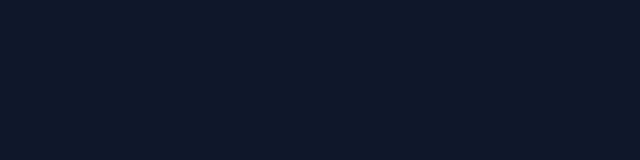
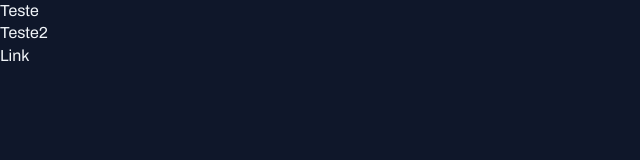
Before and after one commit to Samugador330/fullstack-projeto-portal-de-noticias, a plain HTML site: page index.html in a window 1280 px wide. Shown: the whole page, without its empty margins (0-640 px from the left). Drawn offline with Linux system fonts and the light colour scheme.

Commit message:
aplicando fontes no projeto

```diff
--- a/index.html
+++ b/index.html
@@ -1,12 +1,17 @@
 <!DOCTYPE html>
 <html lang="pt-br">
 <head>
+  <link rel="preconnect" href="https://fonts.googleapis.com">
+<link rel="preconnect" href="https://fonts.gstatic.com" crossorigin>
   <meta charset="UTF-8">
   <meta name="viewport" content="width=device-width, initial-scale=1.0">
   <title>Portal de Notícias</title>
   <link rel="stylesheet" href="styles/index.css">
+  <link href="https://fonts.googleapis.com/css2?family=Archivo:ital,wght@0,100..900;1,100..900&family=Poppins:wght@400;700&family=Roboto:ital,wght@0,100;0,300;0,400;0,500;0,700;0,900;1,100;1,300;1,400;1,500;1,700;1,900&display=swap" rel="stylesheet">
 </head>
 <body>
-
+  <h1>Teste</h1>
+  <h2>Teste2</h2>
+  <a href="#">Link</a>
 </body>
 </html>
--- a/styles/global.css
+++ b/styles/global.css
@@ -1,11 +1,13 @@
+/*Reset CSS*/
 *{
   margin: 0;
   padding: 0;
   box-sizing: border-box;
 }
+/*Variaveis*/
+:root{
 
-:root{
-  /*Produto*/
+  /*Colors*/
 --brand-color-dark: #60A5Fa;
 --brand-color-light: #1d4ed8;
 /*Background*/
@@ -14,10 +16,31 @@
 /*Text*/
 --text-color-primary: #f1f5f9;
 --text-color-secondary: #cbd5e1;
-
+/*Font*/
+--font-family: 'Archivo', sans-serif;
+--h1: 800 24px/135% var(--font-family);
+--h2: 800 16px/140% var(--font-family);
+--h3: 800 14px/140% var(--font-family);
+--text-span: 600 14px/145% var(--font-family);
+--text: 400 16px/140% var(--font-family);
+--text-sm: 400 14px/160% var(--font-family);
 }
-
+/*Global*/
 body {
+  font: var(--text);
   color: var(--text-color-primary);
   background-color: var(--bg-color);
 }
+/*Links*/
+a{
+  text-decoration: none;
+  color: inherit; /*herda a cor do pai (body)*/
+}
+
+a:hover{
+  color: var(--brand-color-light); /*quando passar o mouse em cima do link*/
+}
+
+h1, h2, h3{
+  font: inherit;
+}
```
